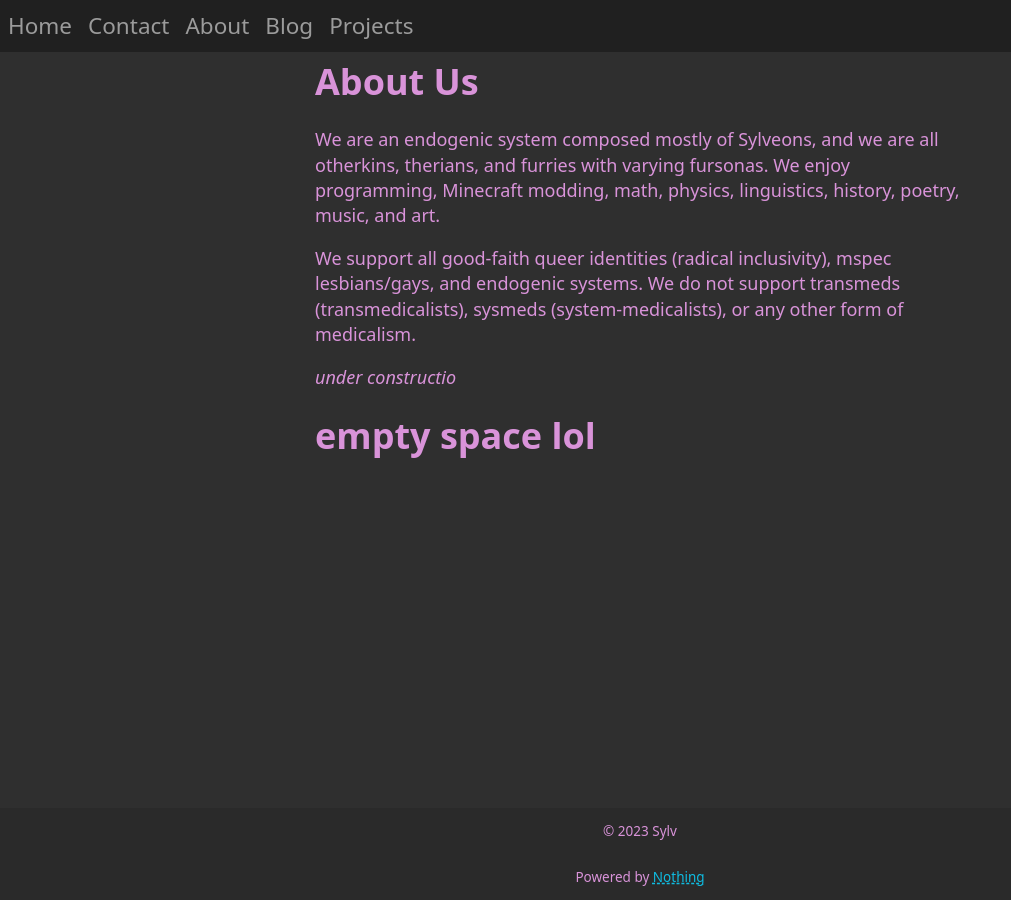
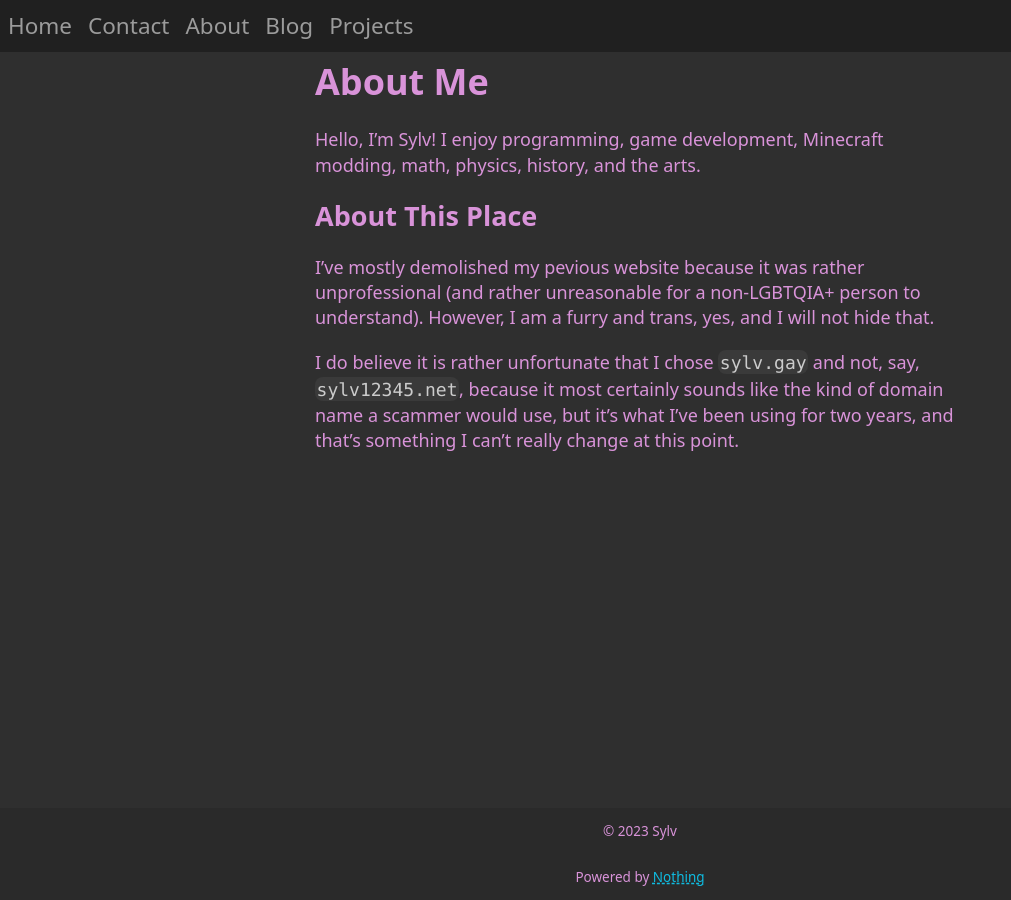
Before and after one commit to sylv256/sylv256.github.io, a Jekyll site: the page built from about.md, in a window 1280 px wide. Shown: the whole page, without its empty margins (0-1011 px from the left). Built offline with Jekyll 4.4.1, drawn with Linux system fonts in a browser that asks for light colours.

Commit message:
refactor: Professionalize

```diff
--- a/about.md
+++ b/about.md
@@ -3,11 +3,12 @@ title: About
 permalink: /about/
 ---
 
-# About Us
-We are an endogenic system composed mostly of Sylveons, and we are all otherkins, therians, and furries with varying fursonas. We enjoy programming, Minecraft modding, math, physics, linguistics, history, poetry, music, and art.
+# About Me
+Hello, I'm Sylv! I enjoy programming, game development, Minecraft modding, math, physics, history, and the arts.
 
-We support all good-faith queer identities (radical inclusivity), mspec lesbians/gays, and endogenic systems. We do not support transmeds (transmedicalists), sysmeds (system-medicalists), or any other form of medicalism.
+## About This Place
+I've mostly demolished my pevious website because it was rather unprofessional (and rather unreasonable for a non-LGBTQIA+ person to understand).
+However, I am a furry and trans, yes, and I will not hide that.
 
-*under constructio*
-
-# empty space lol
+I do believe it is rather unfortunate that I chose `sylv.gay` and not, say, `sylv12345.net`, because it most certainly sounds like the kind of domain
+name a scammer would use, but it's what I've been using for two years, and that's something I can't really change at this point.
```
Also changed, not shown: index.md (+3 -8 lines), contact.md (line endings or trailing spaces).
